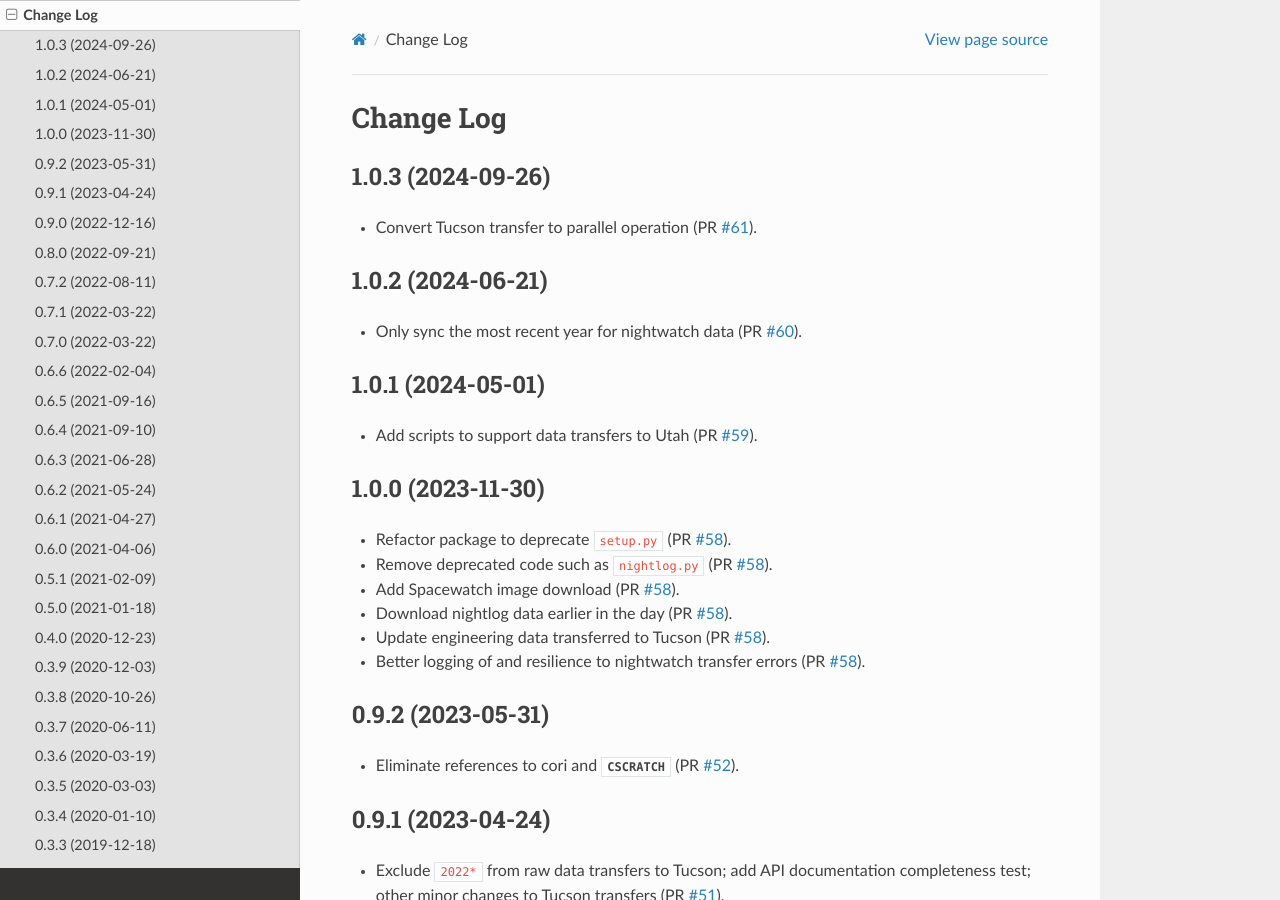
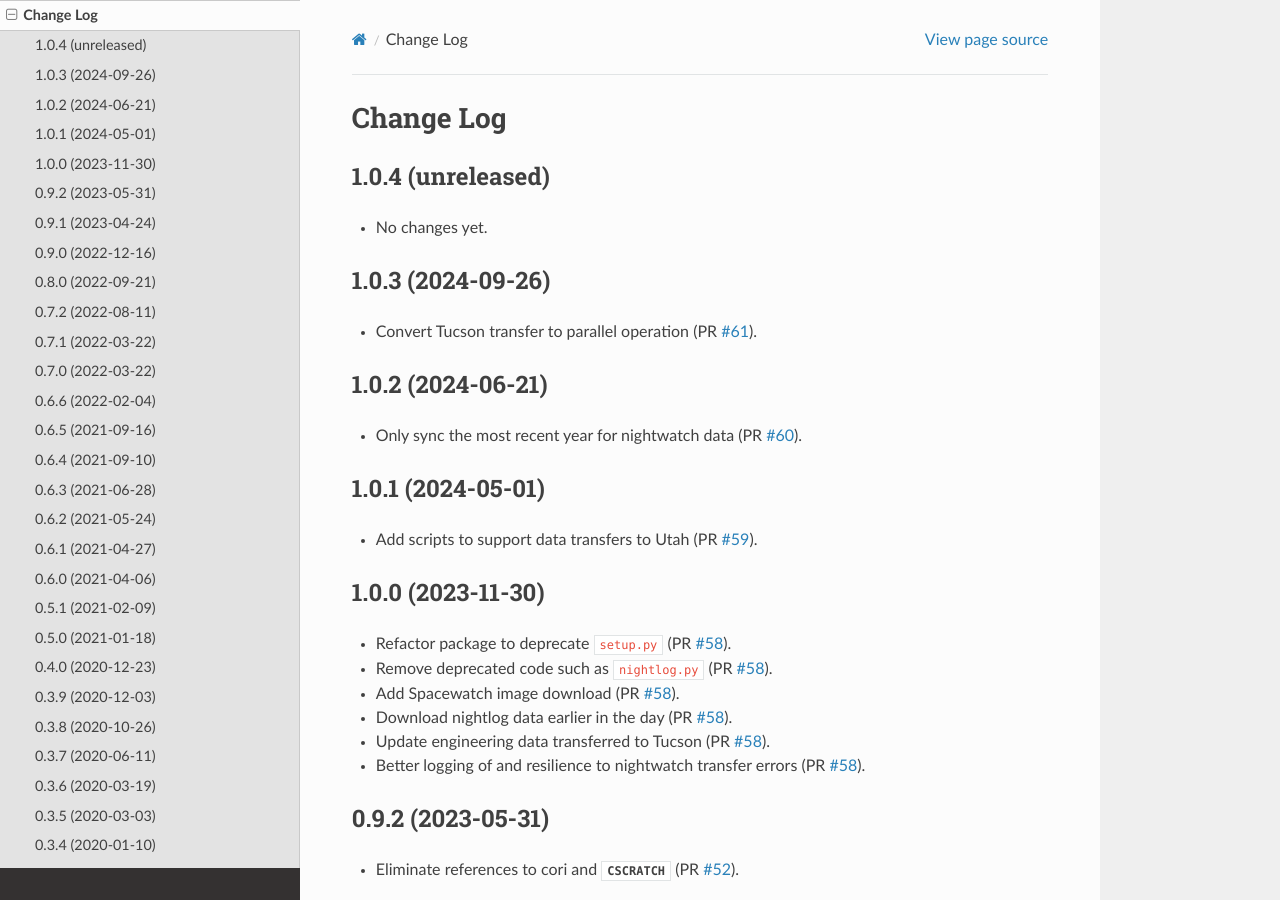
Before and after one commit to desihub/desitransfer, a Sphinx documentation site: the page built from doc/changes.rst, in a window 1280 px wide and 900 px high. Built offline with Sphinx 7.4.7 and the Read the Docs theme 2.0.0, drawn with Linux system fonts in a browser that asks for light colours.

Commit message:
bump version after tag

```diff
--- a/doc/changes.rst
+++ b/doc/changes.rst
@@ -1,6 +1,11 @@
 ==========
 Change Log
 ==========
+
+1.0.4 (unreleased)
+------------------
+
+* No changes yet.
 
 1.0.3 (2024-09-26)
 ------------------
--- a/py/desitransfer/_version.py
+++ b/py/desitransfer/_version.py
@@ -1 +1 @@
-__version__ = '1.0.3'
+__version__ = '1.0.4.dev544'
```
